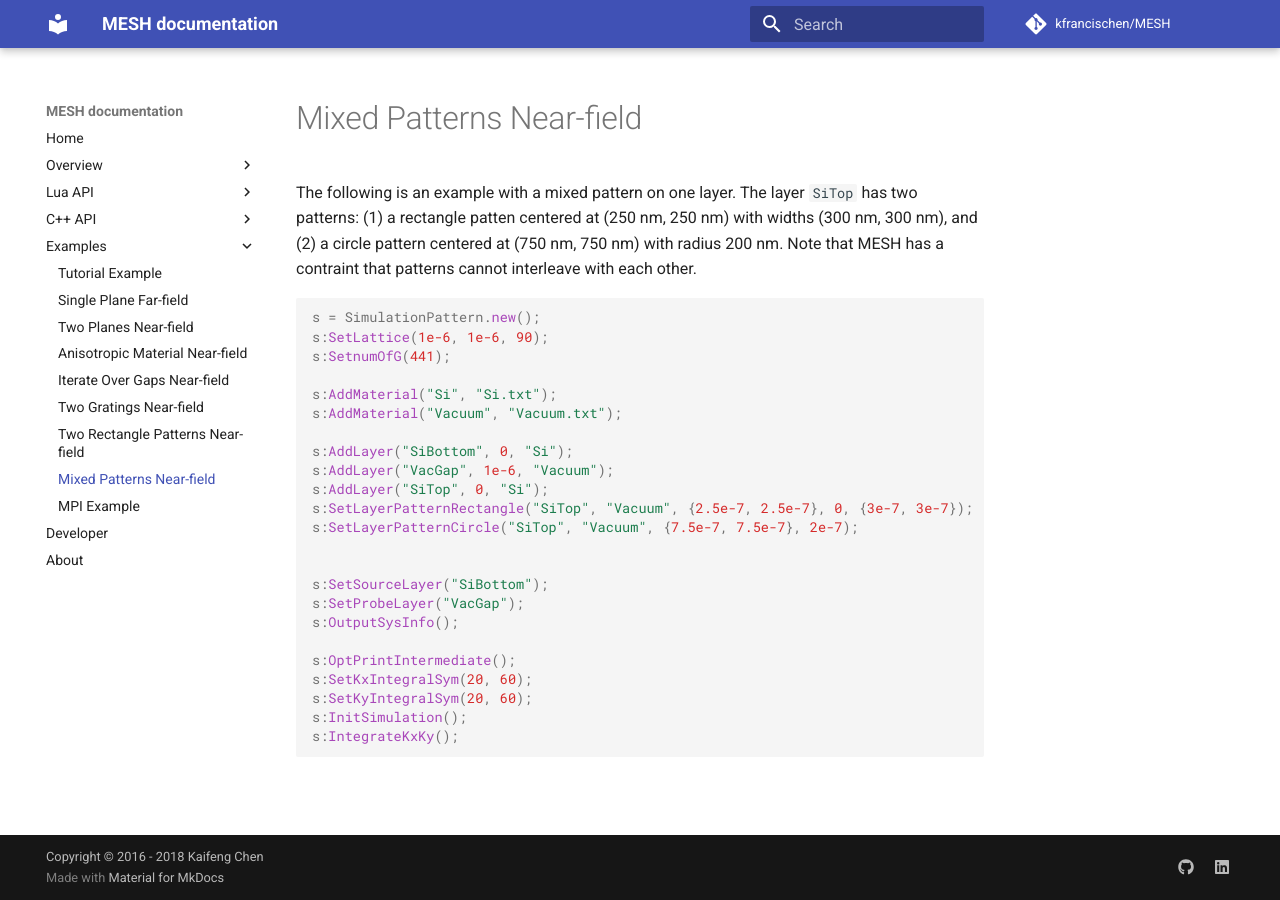
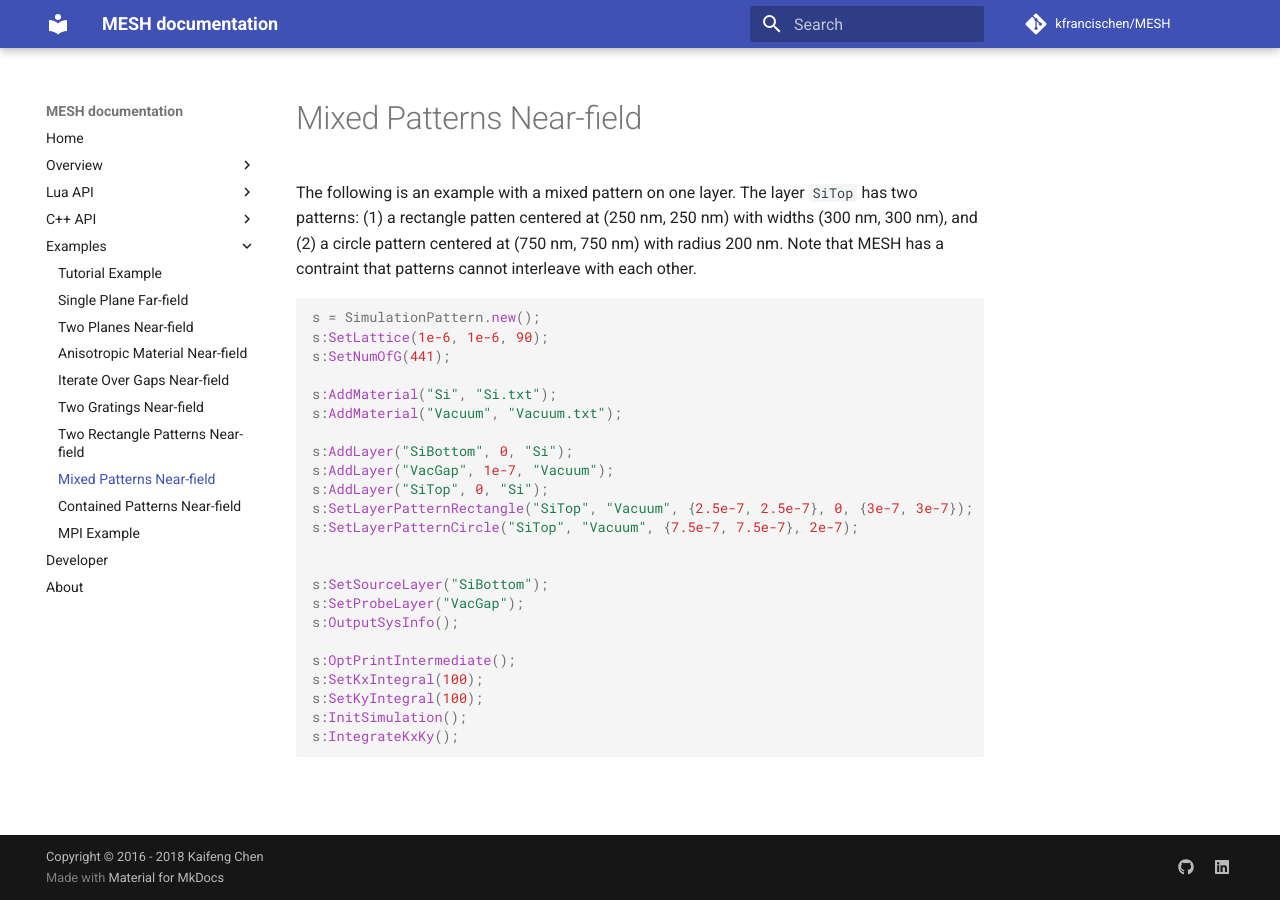
Before and after one commit to kfrancischen/MESH, an MkDocs documentation site: the page built from doc/docs/Examples/mixedNearField.md, in a window 1280 px wide. Built offline with MkDocs 1.6.1 and Material for MkDocs 9.7.7, drawn with Linux system fonts in a browser that asks for light colours; comment, search, counter and statistics services are not loaded; old or Windows-style settings are respelled for this version of MkDocs.

Commit message:
update examples

```diff
--- a/doc/docs/Examples/mixedNearField.md
+++ b/doc/docs/Examples/mixedNearField.md
@@ -4,13 +4,13 @@ The following is an example with a mixed pattern on one layer. The layer `SiTop`
 
 s = SimulationPattern.new();
 s:SetLattice(1e-6, 1e-6, 90);
-s:SetnumOfG(441);
+s:SetNumOfG(441);
 
 s:AddMaterial("Si", "Si.txt");
 s:AddMaterial("Vacuum", "Vacuum.txt");
 
 s:AddLayer("SiBottom", 0, "Si");
-s:AddLayer("VacGap", 1e-6, "Vacuum");
+s:AddLayer("VacGap", 1e-7, "Vacuum");
 s:AddLayer("SiTop", 0, "Si");
 s:SetLayerPatternRectangle("SiTop", "Vacuum", {2.5e-7, 2.5e-7}, 0, {3e-7, 3e-7});
 s:SetLayerPatternCircle("SiTop", "Vacuum", {7.5e-7, 7.5e-7}, 2e-7);
@@ -21,8 +21,8 @@ s:SetProbeLayer("VacGap");
 s:OutputSysInfo();
 
 s:OptPrintIntermediate();
-s:SetKxIntegralSym(20, 60);
-s:SetKyIntegralSym(20, 60);
+s:SetKxIntegral(100);
+s:SetKyIntegral(100);
 s:InitSimulation();
 s:IntegrateKxKy();
 
--- a/doc/mkdocs.yml
+++ b/doc/mkdocs.yml
@@ -56,6 +56,7 @@ pages:
   - 'Two Gratings Near-field': 'Examples/gratingNearField.md'
   - 'Two Rectangle Patterns Near-field': 'Examples/rectangleNearField.md'
   - 'Mixed Patterns Near-field': 'Examples/mixedNearField.md'
+  - 'Contained Patterns Near-field': 'Examples/containedPattern.md'
   - 'MPI Example': 'Examples/MPI.md'
 - Developer: 'develop.md'
 - About: 'about.md'
```
Also changed, not shown: doc/docs/Examples/containedPattern.md (added, +27 -0 lines), doc/docs/index.md (+1 -0 lines), doc/docs/Examples/fourier.png (added).
